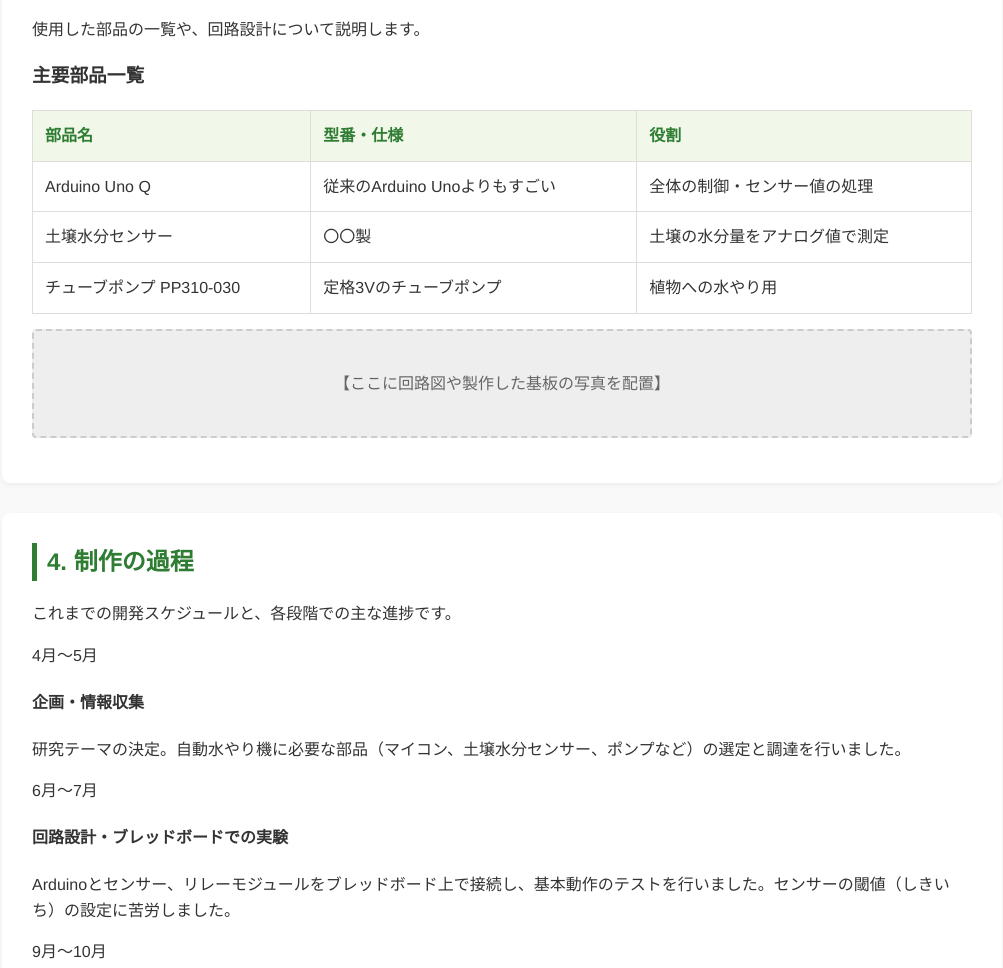
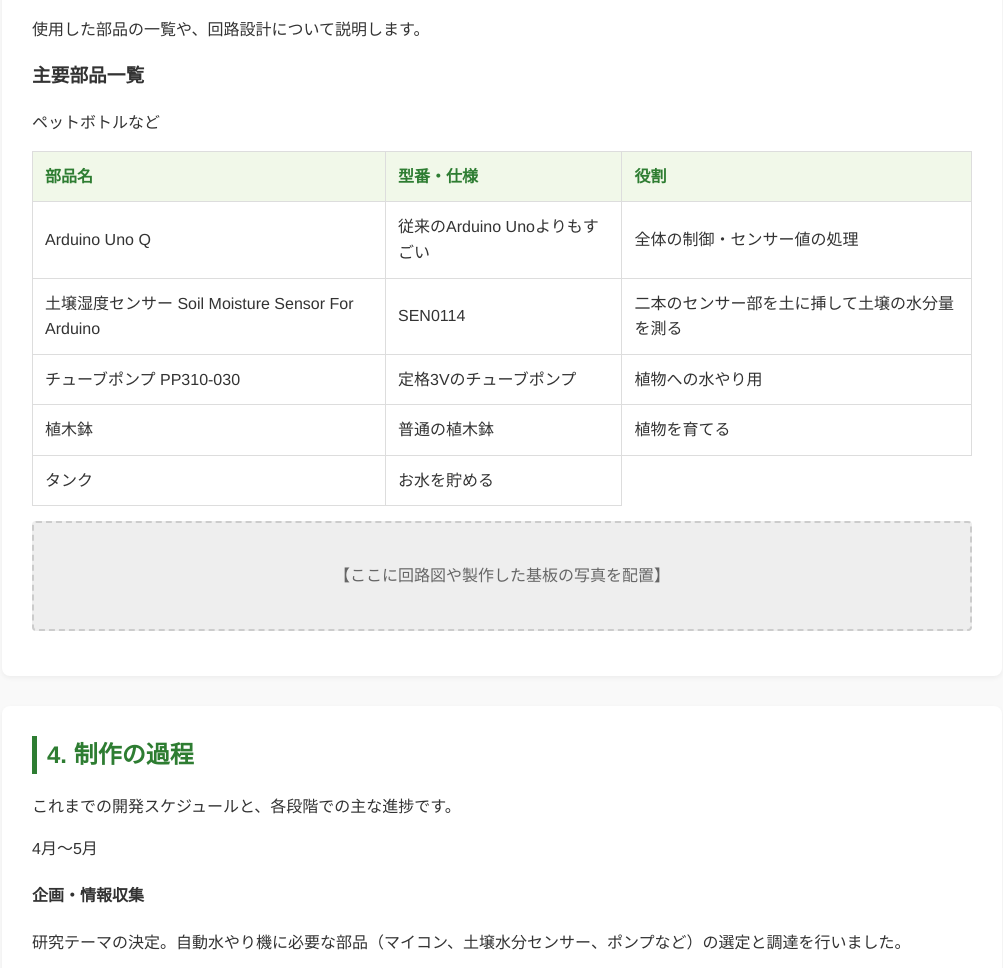
Before and after one commit to Special-maki/E3A-1, a plain HTML site: page index.html in a window 1280 px wide. Shown: the part 1048-2016 px from the top of the page, without its empty margins (138-1141 px from the left). Drawn offline with Linux system fonts and the light colour scheme.

Commit message:
足した

```diff
--- a/index.html
+++ b/index.html
@@ -184,14 +184,24 @@
                         <td>全体の制御・センサー値の処理</td>
                     </tr>
                     <tr>
-                        <td>土壌水分センサー</td>
-                        <td>〇〇製</td>
-                        <td>土壌の水分量をアナログ値で測定</td>
+                        <td>土壌湿度センサー Soil Moisture Sensor For Arduino</td>
+                        <td>SEN0114</td>
+                        <td>二本のセンサー部を土に挿して土壌の水分量を測る</td>
                     </tr>
                     <tr>
                         <td>チューブポンプ PP310-030</td>
                         <td>定格3Vのチューブポンプ</td>
                         <td>植物への水やり用</td>
+                    </tr>
+                    <tr>
+                        <td>植木鉢</td>
+                        <td>普通の植木鉢</td>
+                        <td>植物を育てる</td>
+                    </tr>
+                    <tr>
+                        <td>タンク</td>
+                        <tp>ペットボトルなど</tp>
+                        <td>お水を貯める</td>
                     </tr>
                 </tbody>
             </table>
@@ -265,7 +275,7 @@
     </div>
 
     <footer>
-        <p>&copy; 2026 卒業研究グループ（あなたの氏名や班の番号など） All Rights Reserved.</p>
+        <p>&copy; 2026 課題研究1班  加藤蓮/長田和博/坂本颯斗/篠田朋和/下村蒼真 All Rights Reserved.</p>
     </footer>
 
 </body>
```
